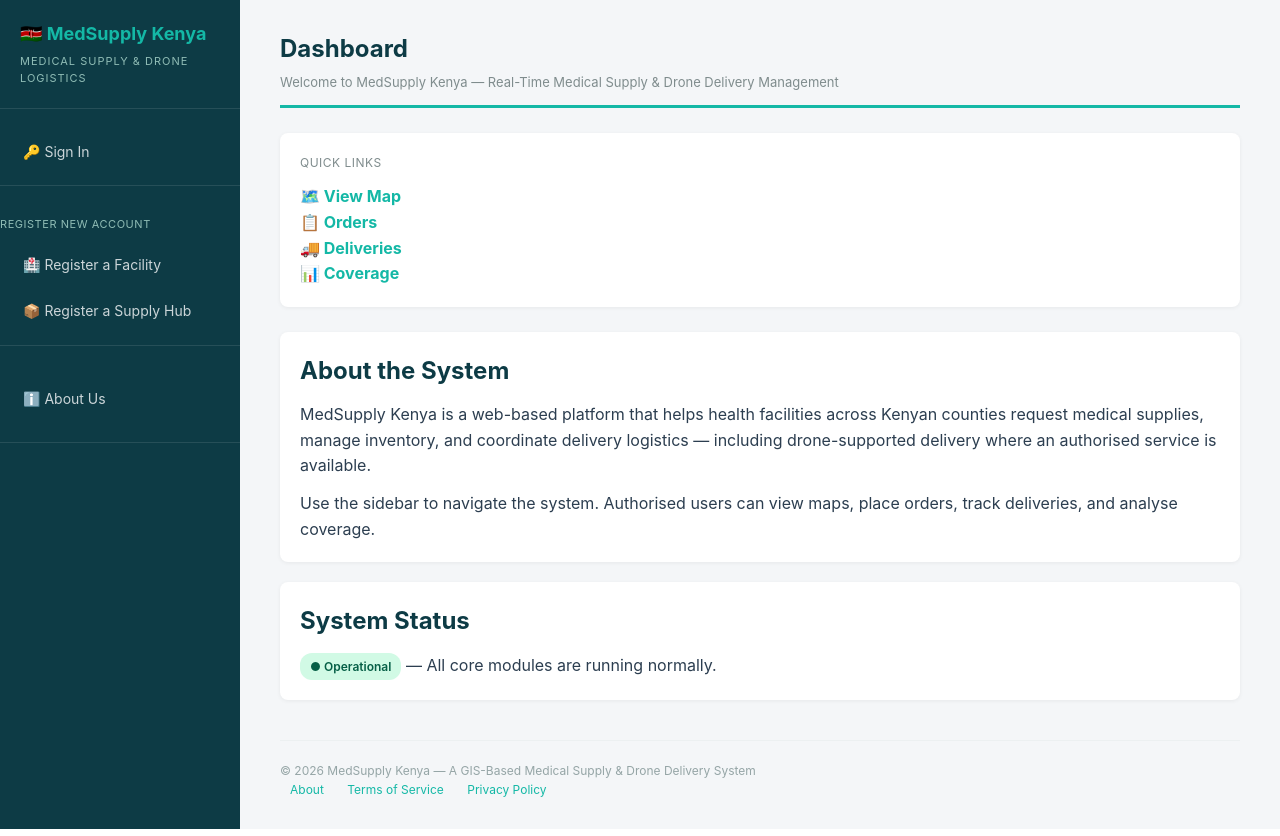
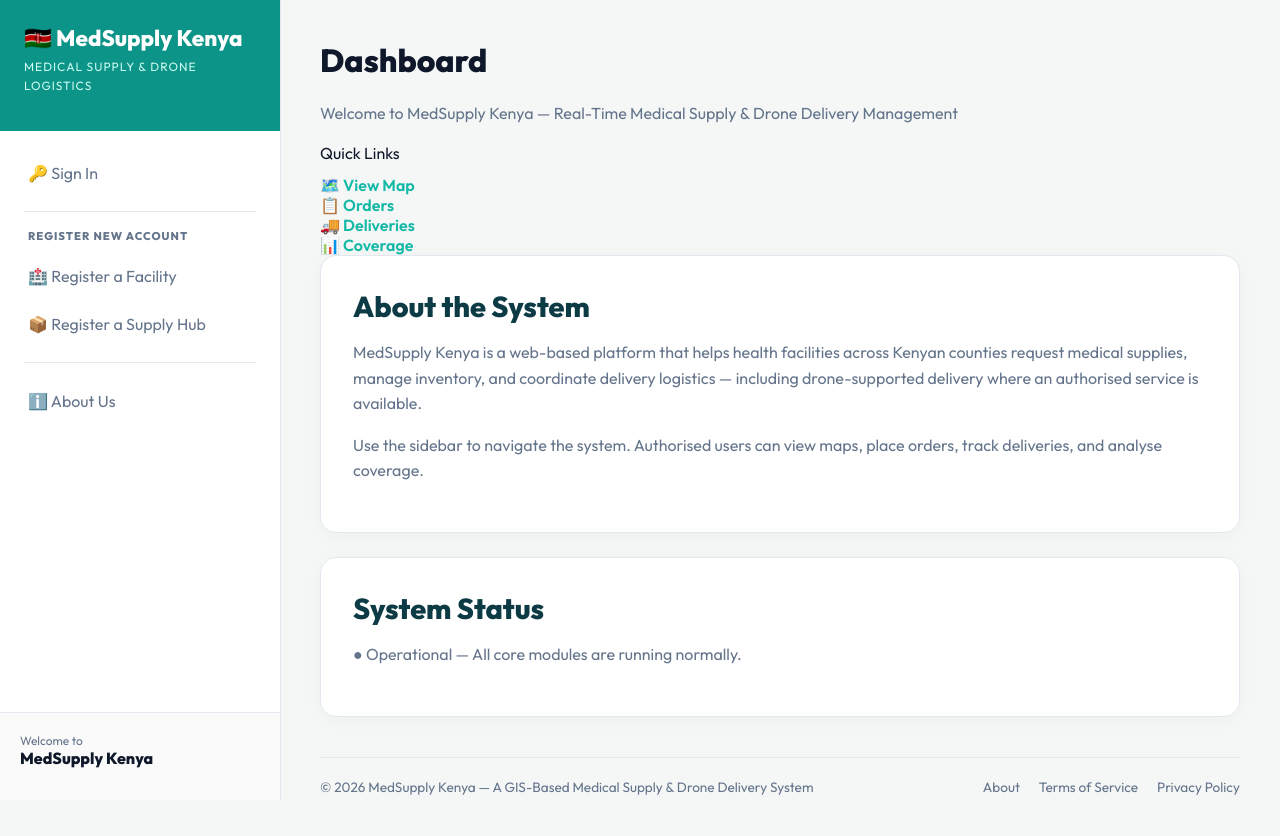
Before and after one commit to Wasega-45/medsupply, a Django app: page / in a window 1280 px wide. Run offline with Django 5.2, Linux system fonts and the light colour scheme.

Commit message:
Updated UI to vibrant medical theme with teal and navy

```diff
--- a/static/css/style.css
+++ b/static/css/style.css
@@ -1,198 +1,149 @@
-/* ===== MedSupply Kenya — Global Styles ===== */
+/* Medical UI Theme - Exact Match to Inspiration */
+@import url('https://fonts.googleapis.com/css2?family=Outfit:wght@300;400;600;800&display=swap');
 
-* {
-    box-sizing: border-box;
-    margin: 0;
-    padding: 0;
+:root {
+    --bg-page: #f4f7f6; /* Soft off-white/mint background */
+    --card-bg: #ffffff;
+
+    /* Inspiration Colors */
+    --teal-main: #0d9488;
+    --teal-light: #ccfbf1;
+    --green-vibrant: #10b981;
+    --navy-deep: #0f172a;
+    --navy-muted: #1e293b;
+
+    --text-dark: #0f172a;
+    --text-muted: #64748b;
+    --border-light: #e2e8f0;
 }
 
 body {
-    font-family: -apple-system, BlinkMacSystemFont, 'Segoe UI', Arial, sans-serif;
-    background-color: #f4f6f8;
-    color: #2c3e50;
-    line-height: 1.6;
-}
-
-/* ===== Layout ===== */
-.layout {
-    display: flex;
+    background-color: var(--bg-page);
+    color: var(--text-dark);
+    font-family: 'Outfit', sans-serif;
+    margin: 0;
     min-height: 100vh;
 }
 
+/* Layout */
+.layout { display: flex; min-height: 100vh; }
+.main-content { flex: 1; padding: 40px; margin-left: 280px; box-sizing: border-box; }
+
+/* Sidebar - Clean but with a teal accent header */
 .sidebar {
-    width: 240px;
-    background-color: #0d3b45;
-    color: #ffffff;
-    padding: 20px 0;
-    flex-shrink: 0;
+    width: 280px;
+    background: #ffffff;
+    border-right: 1px solid var(--border-light);
+    position: fixed;
+    height: 100vh;
+    display: flex;
+    flex-direction: column;
+    padding: 0;
+    z-index: 100;
 }
 
-.sidebar .brand {
-    padding: 0 20px 20px;
-    border-bottom: 1px solid rgba(255,255,255,0.1);
-    margin-bottom: 20px;
+.brand {
+    padding: 24px;
+    background: var(--teal-main); /* Teal brand block */
+    color: white;
 }
+.brand h2 {
+    color: white;
+    margin: 0; font-size: 1.4rem; font-weight: 800;
+}
+.brand p { color: var(--teal-light); font-size: 0.75rem; margin-top: 5px; text-transform: uppercase; letter-spacing: 1px; }
 
-.sidebar .brand h2 {
-    font-size: 18px;
-    color: #14b8a6;
-    margin-bottom: 4px;
-}
-
-.sidebar .brand p {
-    font-size: 11px;
-    color: #8fbcb5;
-    text-transform: uppercase;
-    letter-spacing: 1px;
-}
-
+.sidebar nav { padding: 20px 12px; flex: 1; }
 .sidebar nav a {
-    display: block;
-    padding: 12px 20px;
-    color: #cbd5d8;
-    text-decoration: none;
-    font-size: 14px;
-    border-left: 3px solid transparent;
+    display: flex; align-items: center; gap: 12px;
+    color: var(--text-muted); text-decoration: none;
+    padding: 12px 16px; margin-bottom: 4px;
+    border-radius: 8px; font-weight: 500;
     transition: all 0.2s ease;
 }
-
-.sidebar nav a:hover {
-    background-color: rgba(20, 184, 166, 0.1);
-    color: #14b8a6;
-}
-
-.sidebar nav a.active {
-    background-color: rgba(20, 184, 166, 0.15);
-    color: #14b8a6;
-    border-left-color: #14b8a6;
-}
-
-.main-content {
-    flex: 1;
-    padding: 30px 40px;
-    overflow-y: auto;
-}
-
-/* ===== Header ===== */
-.page-header {
-    border-bottom: 3px solid #14b8a6;
-    padding-bottom: 12px;
-    margin-bottom: 25px;
-}
-
-.page-header h1 {
-    font-size: 24px;
-    color: #0d3b45;
-}
-
-.page-header p {
-    font-size: 13px;
-    color: #7f8c8d;
-    margin-top: 4px;
-}
-
-/* ===== Cards ===== */
-.card {
-    background: white;
-    padding: 20px;
-    border-radius: 8px;
-    box-shadow: 0 1px 4px rgba(0,0,0,0.06);
-    margin-bottom: 20px;
-}
-
-/* ===== KPI Cards ===== */
-.kpi-grid {
-    display: grid;
-    grid-template-columns: repeat(auto-fit, minmax(200px, 1fr));
-    gap: 20px;
-    margin-bottom: 25px;
-}
-
-.kpi {
-    background: white;
-    padding: 20px;
-    border-radius: 8px;
-    box-shadow: 0 1px 4px rgba(0,0,0,0.06);
-}
-
-.kpi .label {
-    font-size: 12px;
-    color: #7f8c8d;
-    text-transform: uppercase;
-    letter-spacing: 0.5px;
-}
-
-.kpi .value {
-    font-size: 28px;
-    font-weight: bold;
-    color: #0d3b45;
-    margin-top: 6px;
-}
-
-/* ===== Tables ===== */
-table {
-    width: 100%;
-    border-collapse: collapse;
-    background: white;
-    border-radius: 8px;
-    overflow: hidden;
-    box-shadow: 0 1px 4px rgba(0,0,0,0.06);
-}
-
-th, td {
-    padding: 12px 16px;
-    text-align: left;
-    border-bottom: 1px solid #ecf0f1;
-    font-size: 14px;
-}
-
-th {
-    background-color: #0d3b45;
-    color: white;
-    font-weight: 500;
-    font-size: 12px;
-    text-transform: uppercase;
-    letter-spacing: 0.5px;
-}
-
-tr:hover td {
-    background-color: #f8fafb;
-}
-
-/* ===== Badges ===== */
-.badge {
-    display: inline-block;
-    padding: 4px 10px;
-    border-radius: 12px;
-    font-size: 12px;
+.sidebar nav a:hover, .sidebar nav a.active {
+    background: var(--teal-light);
+    color: var(--teal-main);
     font-weight: 600;
 }
 
-.badge-green { background: #d1fae5; color: #065f46; }
-.badge-orange { background: #fed7aa; color: #9a3412; }
-.badge-red { background: #fecaca; color: #991b1b; }
-.badge-blue { background: #dbeafe; color: #1e40af; }
-.badge-gray { background: #e5e7eb; color: #374151; }
+/* User Profile */
+.user-profile { padding: 20px; border-top: 1px solid var(--border-light); background: #fafafa;}
+.btn-logout {
+    width: 100%; padding: 10px; background: white;
+    border: 1px solid #fecaca; color: #ef4444;
+    border-radius: 8px; cursor: pointer; font-weight: 600;
+    transition: 0.2s;
+}
+.btn-logout:hover { background: #fef2f2; }
 
-.priority-critical { color: #991b1b; font-weight: bold; }
-.priority-urgent { color: #9a3412; font-weight: bold; }
-.priority-normal { color: #065f46; }
-
-/* ===== Footer ===== */
-.footer {
-    margin-top: 40px;
-    padding-top: 20px;
-    border-top: 1px solid #ecf0f1;
-    font-size: 12px;
-    color: #95a5a6;
+/* Cards - Clean with soft shadows */
+.card, .panel {
+    background: var(--card-bg);
+    border: 1px solid var(--border-light);
+    border-radius: 16px;
+    padding: 32px;
+    margin-bottom: 24px;
+    box-shadow: 0 4px 20px rgba(0,0,0,0.03);
 }
 
-.footer a {
-    color: #14b8a6;
-    text-decoration: none;
-    margin: 0 10px;
+/* Typography */
+h1, h2, h3, h4, h5 { color: var(--navy-deep); margin-top: 0; font-weight: 700; }
+h2 { font-size: 1.8rem; margin-bottom: 20px; }
+p { color: var(--text-muted); line-height: 1.6; }
+a { color: var(--teal-main); text-decoration: none; font-weight: 600; }
+a:hover { text-decoration: underline; }
+
+/* Forms */
+label { display: block; color: var(--navy-deep); font-weight: 600; margin-bottom: 8px; font-size: 0.9rem; }
+input, select, textarea {
+    width: 100%; padding: 14px; box-sizing: border-box;
+    background: #f8fafc; border: 1px solid #e2e8f0;
+    border-radius: 10px; color: var(--navy-deep); font-family: inherit; font-size: 1rem;
+    transition: 0.2s;
+}
+input:focus, select:focus, textarea:focus {
+    outline: none; border-color: var(--teal-main);
+    box-shadow: 0 0 0 3px rgba(13, 148, 136, 0.15);
+    background: white;
 }
 
-.footer a:hover {
-    text-decoration: underline;
+/* Buttons - Exact inspiration style */
+button[type="submit"], .btn {
+    background: var(--teal-main);
+    color: white; border: none; padding: 14px 28px;
+    border-radius: 8px; font-weight: 600; font-size: 1rem;
+    cursor: pointer; transition: 0.2s;
 }
+button[type="submit"]:hover, .btn:hover {
+    background: #0f766e;
+}
+.btn-green { background: var(--green-vibrant); }
+.btn-green:hover { background: #059669; }
+
+/* Tables */
+table { width: 100%; border-collapse: collapse; margin-top: 15px; }
+th { text-align: left; padding: 16px 15px; background: #f8fafc; color: var(--text-muted); font-size: 0.8rem; border-bottom: 1px solid var(--border-light); text-transform: uppercase; letter-spacing: 0.5px; font-weight: 700;}
+td { padding: 16px 15px; border-bottom: 1px solid var(--border-light); color: var(--navy-deep); font-size: 0.95rem; }
+tr:hover td { background: #f8fafc; }
+
+/* Dark Navy Section - For Contrast */
+.dark-section, .stats-banner {
+    background: var(--navy-deep);
+    color: white;
+    padding: 40px;
+    border-radius: 16px;
+    margin-top: 40px;
+}
+.dark-section h2, .dark-section h3 { color: white; }
+.dark-section p { color: #94a3b8; }
+
+/* Misc */
+.divider { height: 1px; background: var(--border-light); margin: 16px 12px; }
+.menu-label { font-size: 0.7rem; color: var(--text-muted); text-transform: uppercase; letter-spacing: 1px; padding: 0 16px; margin-bottom: 8px; font-weight: 700; }
+.profile-info { display: flex; flex-direction: column; margin-bottom: 12px; }
+.profile-info span { font-size: 0.75rem; color: var(--text-muted); }
+.profile-info strong { color: var(--navy-deep); font-size: 1rem; }
+.footer { margin-top: 40px; padding-top: 20px; border-top: 1px solid var(--border-light); display: flex; justify-content: space-between; align-items: center; font-size: 0.85rem; color: var(--text-muted); }
+.footer-links a { margin-left: 16px; color: var(--text-muted); font-weight: 400; }
+.footer-links a:hover { color: var(--teal-main); }
--- a/templates/base.html
+++ b/templates/base.html
@@ -5,9 +5,20 @@
     <meta charset="UTF-8">
     <meta name="viewport" content="width=device-width, initial-scale=1.0">
     <title>{% block title %}MedSupply Kenya{% endblock %}</title>
+
+    <!-- Link to the new 3D CSS -->
     <link rel="stylesheet" href="{% static 'css/style.css' %}">
+
+    <!-- Google Fonts for modern typography -->
+    <link rel="preconnect" href="https://fonts.googleapis.com">
+    <link rel="preconnect" href="https://fonts.gstatic.com" crossorigin>
+    <link href="https://fonts.googleapis.com/css2?family=Outfit:wght@300;400;600;800&display=swap" rel="stylesheet">
 </head>
 <body>
+    <!-- These divs create the floating glowing background behind everything -->
+    <div class="glow-bg glow-1"></div>
+    <div class="glow-bg glow-2"></div>
+
     <div class="layout">
 
         <!-- Sidebar -->
@@ -16,9 +27,10 @@
                 <h2>🇰🇪 MedSupply Kenya</h2>
                 <p>Medical Supply &amp; Drone Logistics</p>
             </div>
+
             <nav>
                 {% if user.is_authenticated %}
-                    <!-- 1. SMART DASHBOARD LINK -->
+                    <!-- Smart Dashboard Links -->
                     {% if user.is_superuser or user.role == 'national_admin' %}
                         <a href="/admin/" class="{% if active == 'dashboard' %}active{% endif %}">🏠 Dashboard</a>
                     {% elif user.role == 'county_admin' %}
@@ -31,73 +43,83 @@
                         <a href="{% url 'home' %}" class="{% if active == 'dashboard' %}active{% endif %}">🏠 Home</a>
                     {% endif %}
 
-                    <!-- 2. ROLE-SPECIFIC LINKS -->
+                    <!-- Map -->
                     {% if user.role != 'national_admin' and not user.is_superuser %}
                         <a href="{% url 'facility_map' %}" class="{% if active == 'map' %}active{% endif %}">🗺️ Map &amp; GIS</a>
                     {% endif %}
 
+                    <!-- Orders -->
                     {% if user.role == 'facility' or user.role == 'county_admin' or user.role == 'logistics' or user.role == 'monitoring' %}
                         <a href="{% url 'order_list' %}" class="{% if active == 'orders' %}active{% endif %}">📋 Orders</a>
                     {% endif %}
 
+                    <!-- Deliveries -->
                     {% if user.role == 'logistics' or user.is_superuser or user.role == 'national_admin' %}
                         <a href="{% url 'delivery_list' %}" class="{% if active == 'deliveries' %}active{% endif %}">🚚 Deliveries</a>
                     {% endif %}
 
+                    <!-- Hub Inventory -->
                     {% if user.role == 'logistics' %}
                         <a href="{% url 'hub_inventory' %}" class="{% if active == 'inventory' %}active{% endif %}">📦 Hub Inventory</a>
                     {% endif %}
 
+                    <!-- National Admin Only -->
                     {% if user.is_superuser or user.role == 'national_admin' %}
                         <a href="{% url 'coverage_report' %}" class="{% if active == 'coverage' %}active{% endif %}">📊 Coverage Analysis</a>
                         <a href="/admin/" class="{% if active == 'admin' %}active{% endif %}">⚙️ Admin Panel</a>
                     {% endif %}
 
                 {% else %}
-                    <!-- Links for anonymous users (First-timers) -->
+                    <!-- Links for first-time visitors -->
                     <a href="{% url 'login' %}" class="{% if active == 'login' %}active{% endif %}">🔑 Sign In</a>
 
-                    <div style="padding: 10px 0; border-top: 1px solid rgba(255,255,255,0.1); margin: 10px 0;"></div>
+                    <div class="divider"></div>
 
-                    <p style="font-size: 11px; color: #8fbcb5; text-transform: uppercase; letter-spacing: 0.05em; margin-bottom: 8px;">Register New Account</p>
-                    <a href="{% url 'register_facility' %}" class="{% if active == 'register_facility' %}active{% endif %}" style="font-size: 14px;">🏥 Register a Facility</a>
-                    <a href="{% url 'register_hub' %}" class="{% if active == 'register_hub' %}active{% endif %}" style="font-size: 14px;">📦 Register a Supply Hub</a>
+                    <p class="menu-label">Register New Account</p>
+                    <a href="{% url 'register_facility' %}" class="{% if active == 'register_facility' %}active{% endif %}">🏥 Register a Facility</a>
+                    <a href="{% url 'register_hub' %}" class="{% if active == 'register_hub' %}active{% endif %}">📦 Register a Supply Hub</a>
 
-                    <div style="padding: 10px 0; border-top: 1px solid rgba(255,255,255,0.1); margin: 10px 0;"></div>
+                    <div class="divider"></div>
 
                     <a href="{% url 'about' %}" class="{% if active == 'about' %}active{% endif %}">ℹ️ About Us</a>
                 {% endif %}
             </nav>
 
-            <div style="padding: 20px; border-top: 1px solid rgba(255,255,255,0.1); margin-top: 20px;">
+            <!-- User Profile Area -->
+            <div class="user-profile">
                 {% if user.is_authenticated %}
-                <div style="font-size: 13px; color: #8fbcb5; margin-bottom: 10px;">
-                    Signed in as<br>
-                    <strong style="color: #14b8a6;">{{ user.username }}</strong><br>
-                    <span style="font-size: 11px; text-transform: capitalize; color: #a0aec0;">{{ user.get_role_display }}</span>
+                <div class="profile-info">
+                    <span>Signed in as</span>
+                    <strong>{{ user.username }}</strong>
+                    <span class="role-badge">{{ user.get_role_display }}</span>
                 </div>
                 <form method="post" action="{% url 'logout' %}">
                     {% csrf_token %}
-                    <button type="submit"
-                            style="background: transparent; color: #cbd5d8; border: 1px solid rgba(255,255,255,0.2); padding: 8px 14px; border-radius: 4px; font-size: 13px; cursor: pointer; width: 100%;">
-                        Sign Out
-                    </button>
+                    <button type="submit" class="btn-logout">Sign Out</button>
                 </form>
+                {% else %}
+                <div class="profile-info">
+                    <span>Welcome to</span>
+                    <strong>MedSupply Kenya</strong>
+                </div>
                 {% endif %}
             </div>
         </aside>
 
         <!-- Main Content -->
         <main class="main-content">
-            {% block content %}{% endblock %}
+            <div class="content-wrapper">
+                {% block content %}{% endblock %}
+            </div>
 
             <!-- Footer -->
             <div class="footer">
                 <span>© 2026 MedSupply Kenya — A GIS-Based Medical Supply &amp; Drone Delivery System</span>
-                <br>
-                <a href="{% url 'about' %}">About</a>
-                <a href="{% url 'terms' %}">Terms of Service</a>
-                <a href="{% url 'privacy' %}">Privacy Policy</a>
+                <div class="footer-links">
+                    <a href="{% url 'about' %}">About</a>
+                    <a href="{% url 'terms' %}">Terms of Service</a>
+                    <a href="{% url 'privacy' %}">Privacy Policy</a>
+                </div>
             </div>
         </main>
 
```
Also changed, not shown: medsupply/static/css/style.css (deleted, +0 -198 lines).
